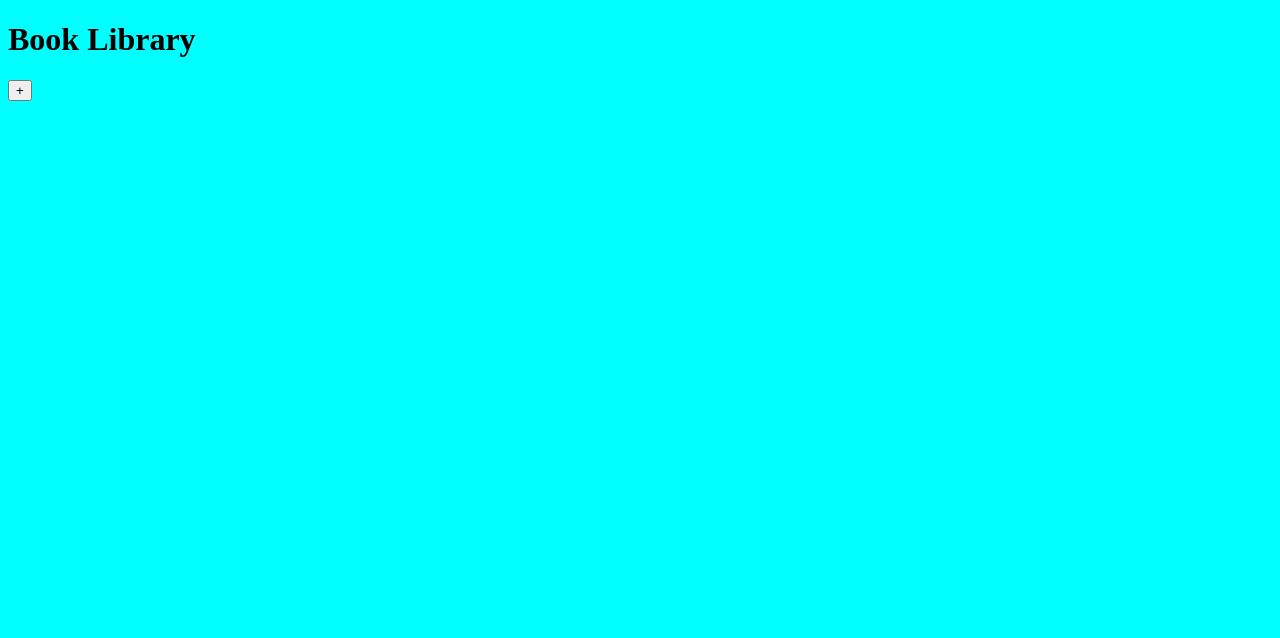
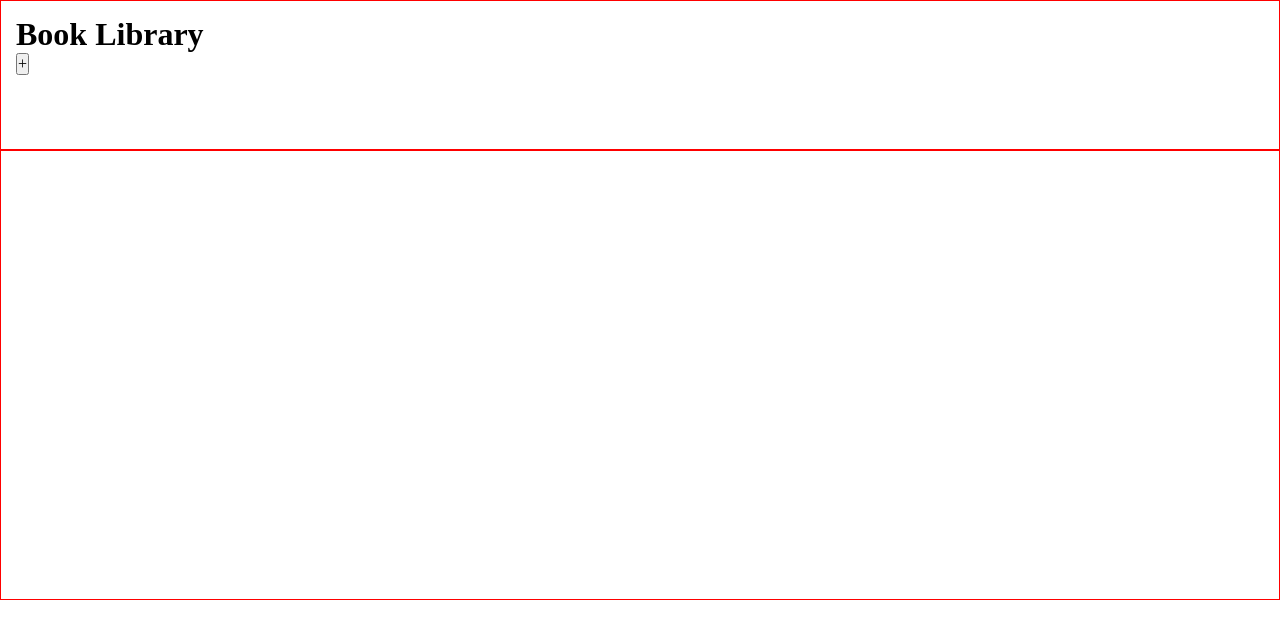
Before and after one commit to black23cat/book-library, a plain HTML site: page index.html in a window 1280 px wide. Drawn offline with Linux system fonts and the light colour scheme.

Commit message:
Add basic reset and basic grid layout for page

```diff
--- a/styles.css
+++ b/styles.css
@@ -1 +1,22 @@
-body{background-color: cyan;}
+*{
+  margin: 0;
+  padding: 0;
+  box-sizing: border-box;
+}
+
+.container div{
+  padding: 15px;
+  border: 1px solid red;
+}
+
+.container{
+  display: grid;
+  grid-template-rows: minmax(150px, 1fr) 3fr;
+}
+
+input, button, textarea, select {
+  font: inherit;
+  font-size: 100%;
+  padding: 0;
+  margin: 0;
+}
```
